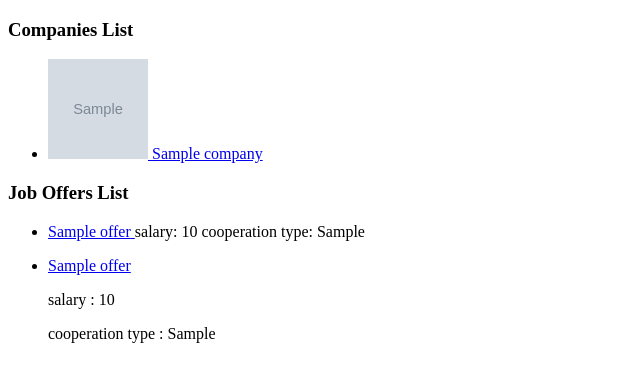
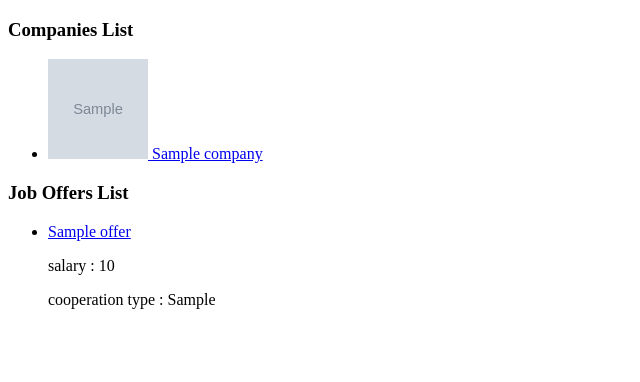
Before and after one commit to da-nial/Jobs-Portal, a Django app: template jobs/templates/main.html in a window 1280 px wide. Shown: the part 36-418 px from the top of the page, without its empty margins (0-640 px from the left). Run offline with Django 3.2, Linux system fonts and the light colour scheme; tables that the repository leaves empty hold one stand-in row (values such as "Sample post"); the template is opened without the code that fills it: values that come from a table or form of the project are taken from there, most other values are stand-ins (such as "Sample title", 1, 10 or a date in 2020); grey boxes marked "Sample" are stand-in pictures.

Commit message:
Translate: main page bug fix and delete .mo

```diff
--- a/jobs/templates/main.html
+++ b/jobs/templates/main.html
@@ -25,16 +25,6 @@
     <h3>{% translate "Job Offers List" %}</h3>
     {% if companies %}
         <ul>
-            {% for offer in offers %}
-                <li>
-                    <a href="{% url 'jobs:job_offers' offer.pk %}">
-                        <p style="display: inline">{{ offer.title }}</p>
-                    </a>
-                    <p style="display: inline">salary: {{ offer.salary|translate_numbers }}</p>
-                    <p style="display: inline">cooperation type: {{ offer.type_of_cooperation }}</p>
-                </li>
-            {% endfor %}
-
         {% for offer in offers %}
             <li>
                 <a href="{% url 'jobs:job_offers' offer.pk %}">
```
Also changed, not shown: 2 other files.
